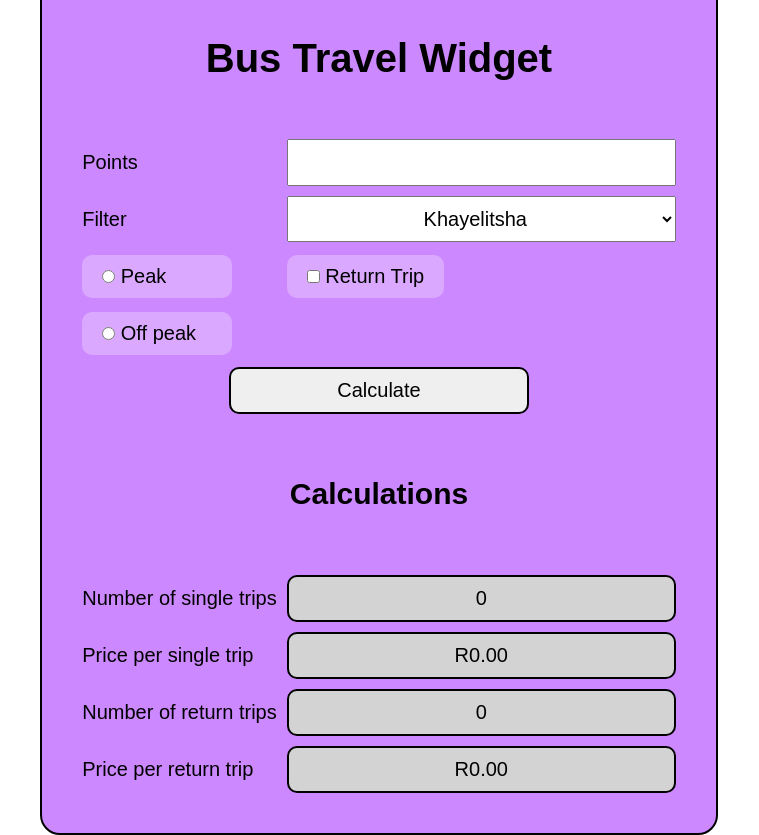
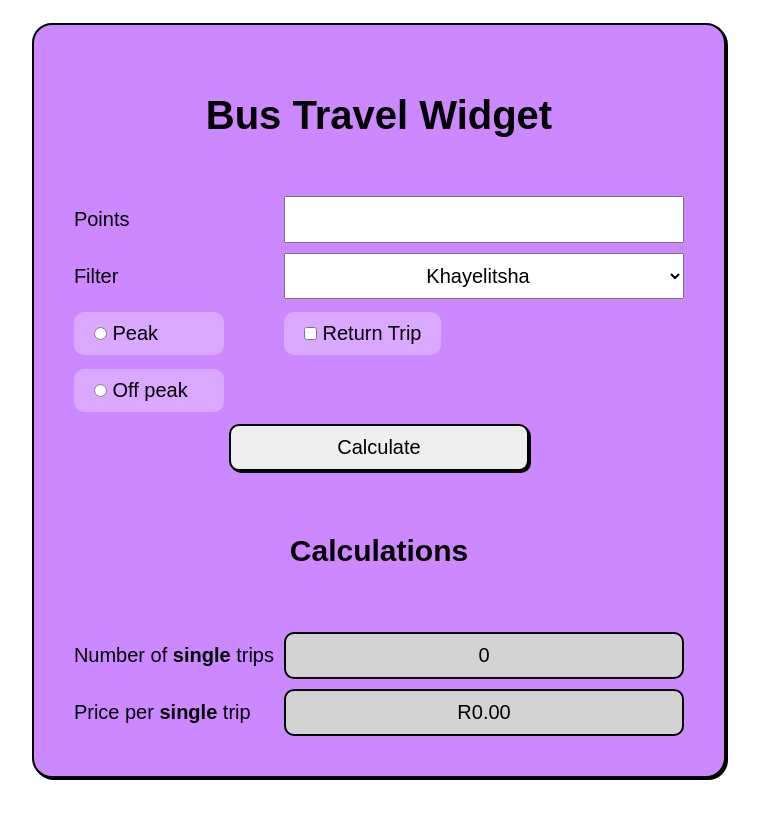
Before and after one commit to ntruter42/bus-travel-widget, a plain HTML site: page index.html in a window 1280 px wide. Shown: the whole page, without its empty margins (261-1020 px from the left). After the commit the page ends 800 px from the top, so only its background shows below. Drawn offline with Linux system fonts and the light colour scheme.

Commit message:
Update index.html, style.css, bus-travel.dom.js - output section will now only display relevant values for return or single trips

```diff
--- a/css/style.css
+++ b/css/style.css
@@ -16,13 +16,14 @@ body {
 	border: 2px solid black;
 	border-radius: 20px;
 	padding: 20px 40px 40px 40px;
+	box-shadow: 1px 1px, 2px 2px;
 }
 
 .grid {
 	display: grid;
 	gap: 0.5rem;
 	grid-template-columns: 1fr 2fr;
-	grid-template-rows: 3fr repeat(5, 1fr) 3fr repeat(4, 1fr);
+	grid-template-rows: 3fr repeat(5, 1fr) 3fr repeat(2, 1fr);
 	align-items: center;
 
 	max-width: 720px;
@@ -38,11 +39,16 @@ h2 {
 button {
 	border: 2px solid black;
 	border-radius: 10px;
+	box-shadow: 1px 1px, 2px 2px;
 
 	grid-column: 1 / 3;
 	justify-self: center;
 	width: 300px;
 	padding: 10px 20px;
+}
+
+button:active {
+	box-shadow: none;
 }
 
 input[type="number"],
@@ -71,3 +77,7 @@ select {
 	justify-self: stretch;
 	text-align: center;
 }
+
+.hidden {
+	display: none;
+}
--- a/index.html
+++ b/index.html
@@ -57,20 +57,20 @@
 			<h2>Calculations</h2>
 
 			<!-- Create div for single trips count output -->
-			<span class="single">Number of single trips</span>
-			<span class="singles-count output-value single">0</span>
+			<span class="output-element">Number of <b>single</b> trips</span>
+			<span class="singles-count output-value output-element">0</span>
 
 			<!-- Create div for single trip cost output -->
-			<span class="single">Price per single trip</span>
-			<span class="singles-cost output-value single">R0.00</span>
+			<span class="output-element">Price per <b>single</b> trip</span>
+			<span class="singles-cost output-value output-element">R0.00</span>
 
 			<!-- Create div for return trips count output -->
-			<span class="return">Number of return trips</span>
-			<span class="returns-count output-value return">0</span>
+			<span class="output-element hidden">Number of <b>return</b> trips</span>
+			<span class="returns-count output-value output-element hidden">0</span>
 
 			<!-- Create div for return trip cost output -->
-			<span class="return">Price per return trip</span>
-			<span class="returns-cost output-value return">R0.00</span>
+			<span class="output-element hidden">Price per <b>return</b> trip</span>
+			<span class="returns-cost output-value output-element hidden">R0.00</span>
 		</div>
 	</div>
 
--- a/js/bus-travel.dom.js
+++ b/js/bus-travel.dom.js
@@ -9,14 +9,13 @@ const singlesCount = document.querySelector('.singles-count');
 const costPerSingle = document.querySelector('.singles-cost');
 const returnsCount = document.querySelector('.returns-count');
 const costPerReturn = document.querySelector('.returns-cost');
+const outputElements = document.querySelectorAll('.output-element');
 
 // Create instance
 const bus = BusTravel();
 
 // Initialize first load / refresh behavior
 returnTrip.checked = false;
-
-// Create functionality variables (eg. timeout id for messages)
 
 // Create function to calculate values based on input
 function calculateButtonClick() {
@@ -32,9 +31,11 @@ function calculateButtonClick() {
 
 function returnCheckboxToggle() {
 	bus.toggleReturn();
+
+	outputElements.forEach(element => {
+		element.classList.toggle('hidden');
+	});
 }
-
-// Create function to display invalid / empty input messages
 
 // Create event listener for calculate button
 calculate.addEventListener('click', calculateButtonClick);
```
